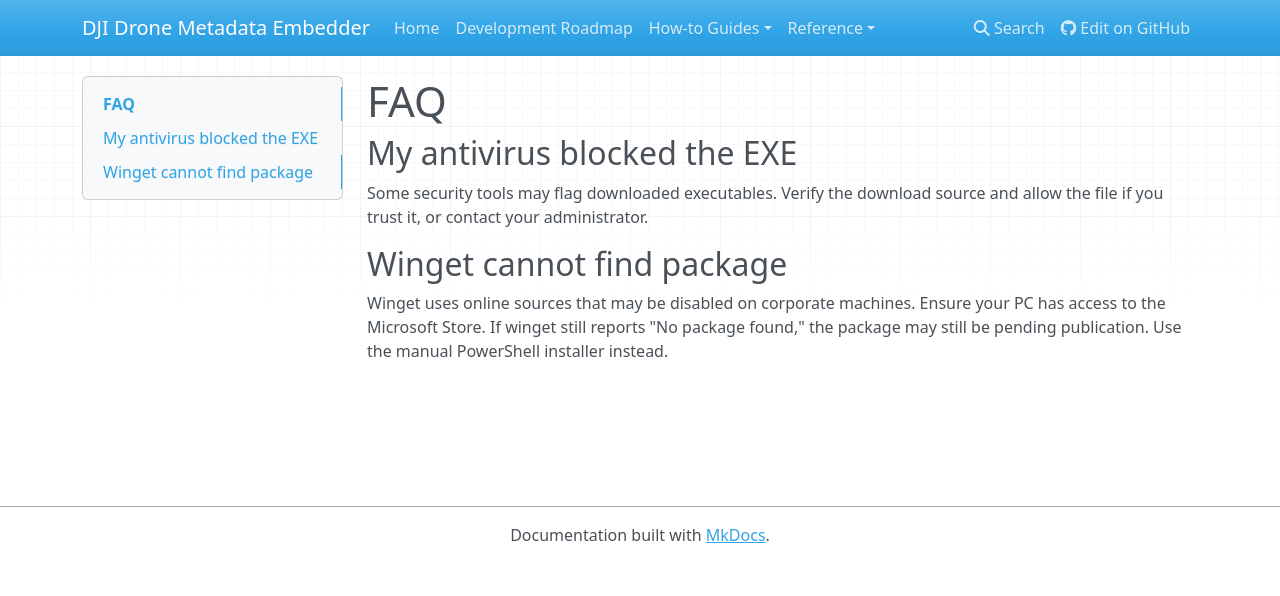
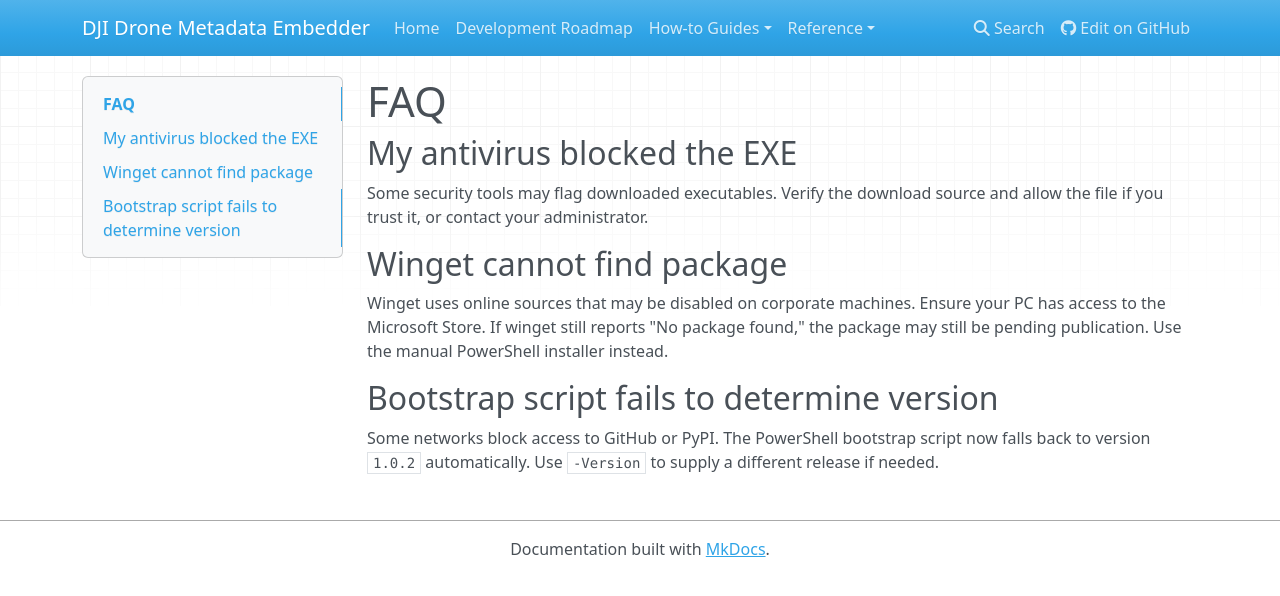
Before and after one commit to CallMarcus/dji-drone-metadata-embedder, an MkDocs documentation site: the page built from docs/faq.md, in a window 1280 px wide. Shown: the top 596 px of the page. Built offline with MkDocs 1.6.1, drawn with Linux system fonts in a browser that asks for light colours; nearby versions of some CDN libraries.

Commit message:
fix: bootstrap fallback and update docs

```diff
--- a/docs/faq.md
+++ b/docs/faq.md
@@ -5,3 +5,6 @@ Some security tools may flag downloaded executables. Verify the download source
 
 ## Winget cannot find package
 Winget uses online sources that may be disabled on corporate machines. Ensure your PC has access to the Microsoft Store. If winget still reports "No package found," the package may still be pending publication. Use the manual PowerShell installer instead.
+
+## Bootstrap script fails to determine version
+Some networks block access to GitHub or PyPI. The PowerShell bootstrap script now falls back to version `1.0.2` automatically. Use `-Version` to supply a different release if needed.
```
Also changed, not shown: README.md (+2 -0 lines), docs/installation.md (+2 -0 lines), 2 other files.
